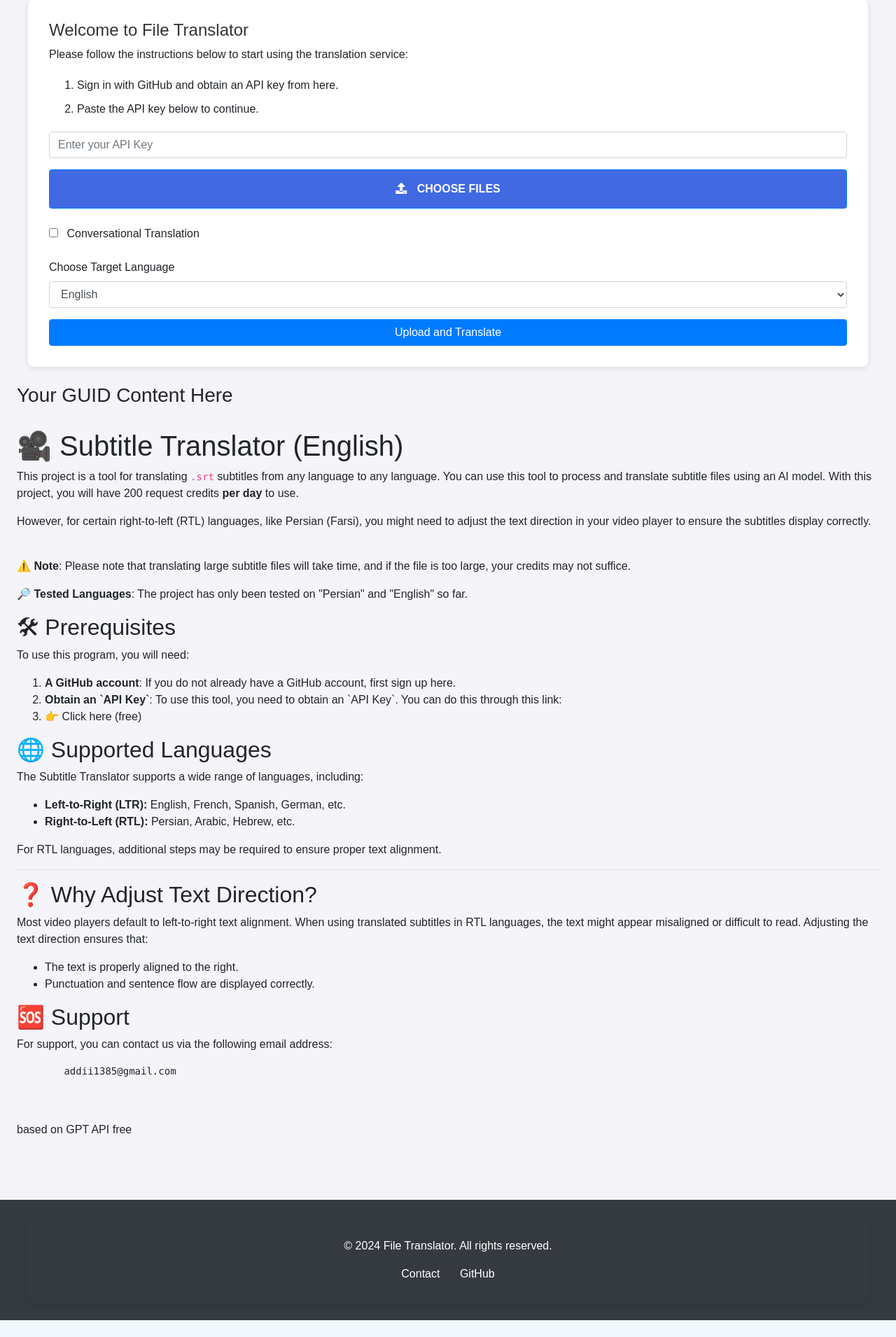
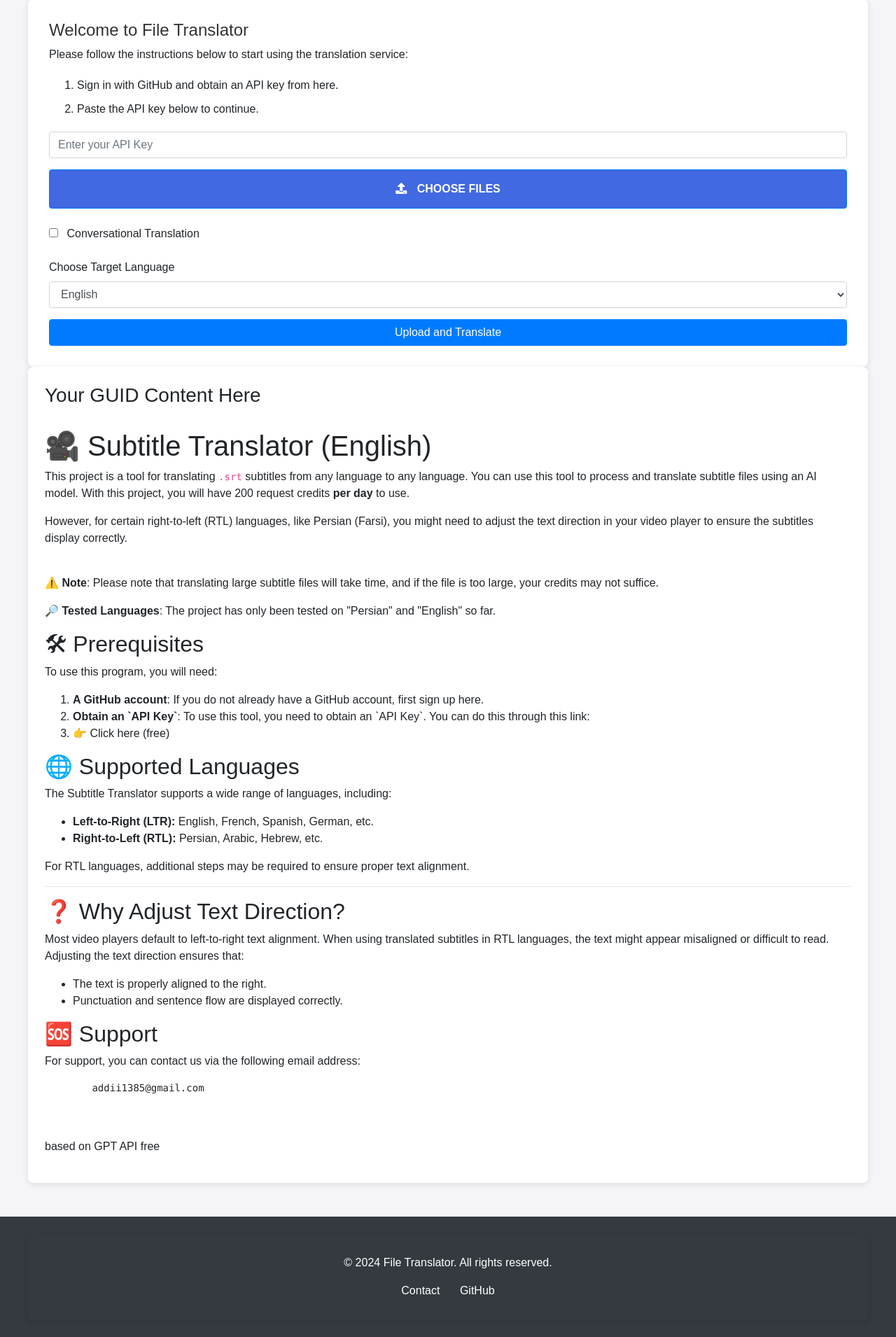
Before and after one commit to hadikiler/translator_web, a Django app: page / in a window 1280 px wide. Shown: the part 105-2015 px from the top of the page at 70% size. Before the commit the page ends 1991 px from the top, so only its background shows below. Run offline with Django 5.2, Linux system fonts and the light colour scheme; some libraries are stand-ins or nearby versions.

Commit message:
Update index.html

```diff
--- a/templates/translator/index.html
+++ b/templates/translator/index.html
@@ -110,7 +110,7 @@
     </div>
 
     <!-- GUID Section (Replace with actual content later) -->
-    <section id="guid" class="p-4">
+    <section id="guid" class="p-4 container">
         <h3>Your GUID Content Here</h3>
         <br>
         <h1>🎥 Subtitle Translator (English)</h1>
```
